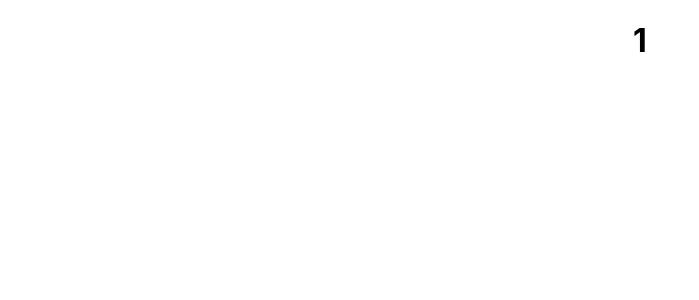
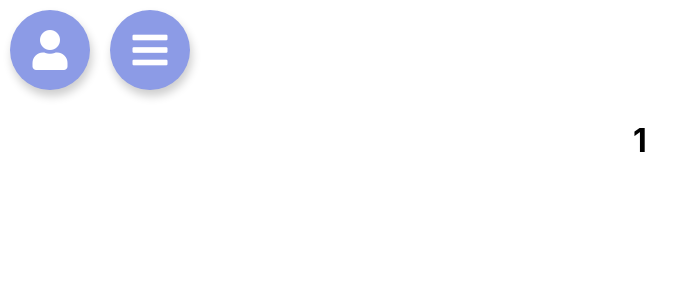
Before and after one commit to AlexanderJson/Project-Planner, a React (Create React App) app: page / in a window 1280 px wide. Shown: the top 300 px of the page, without its empty margins (0-699 px from the left). Built offline with nearby package versions, Linux system fonts and the light colour scheme.

Commit message:
created header with icons and styling

```diff
--- a/public/index.html
+++ b/public/index.html
@@ -10,6 +10,9 @@
       content="Web site created using create-react-app"
     />
     <link rel="apple-touch-icon" href="%PUBLIC_URL%/logo192.png" />
+    <link href="https://fonts.googleapis.com/css2?family=Roboto:wght@400;700&display=swap" rel="stylesheet">
+    <link href="https://fonts.googleapis.com/css2?family=Roboto:wght@400;700&display=swap" rel="stylesheet">
+    <link rel="stylesheet" href="https://cdnjs.cloudflare.com/ajax/libs/font-awesome/5.15.3/css/all.min.css">
     <!--
       manifest.json provides metadata used when your web app is installed on a
       user's mobile device or desktop. See https://developers.google.com/web/fundamentals/web-app-manifest/
--- a/src/App.js
+++ b/src/App.js
@@ -2,12 +2,13 @@ import React, { Suspense, lazy, useState } from 'react';
 import './App.css';
 import { BrowserRouter as Router, Route, Routes } from 'react-router-dom';
 const LazyLogin = lazy(() => import('./comps/AuthPage/Login'));
-
+const LazyHeader = lazy(() => import('./comps/Header/Header.jsx'));
 function App() {
   return (
     <div className="App">
      <Router>
      <Suspense fallback={<div>Loading...</div>}>
+      <LazyHeader/>
       <Routes>
         <Route path="/" element={<LazyLogin />} />
         <Route path="*" element={<h1>404</h1>} />
--- /dev/null
+++ b/src/comps/Header/Header.css
@@ -0,0 +1,29 @@
+
+#header-div {
+    display: flex;
+}
+
+.icon-div {
+    background-color: #8C9BE6;
+    border: none;
+    border-radius: 50%;
+    color: white;
+    width: 80px;
+    height: 80px;
+    font-size: 40px;
+    position: relative;
+    box-shadow: 2px 6px 10px rgba(0, 0, 0, 0.2);
+    margin: 10px;
+}
+
+.icon-div:hover{
+    box-shadow: none;
+    background-color: #6974ad;
+}
+
+.icon {
+    position: absolute;
+    top: 50%;
+    left: 50%;
+    transform: translate(-50%, -50%);
+}
--- a/src/comps/Header/Header.jsx
+++ b/src/comps/Header/Header.jsx
@@ -0,0 +1,13 @@
+import React from 'react';
+import { Link } from 'react-router-dom';
+import './Header.css';
+const Header = () => {
+    return (
+        <header id="header-div">
+            <Link to='/'><div class="icon-div"><i class="fas fa-user icon"></i></div></Link>
+            <Link to='/'><div class="icon-div"><i class="fas fa-bars icon"></i></div></Link>
+        </header>
+    );
+};
+
+export default Header;
```
